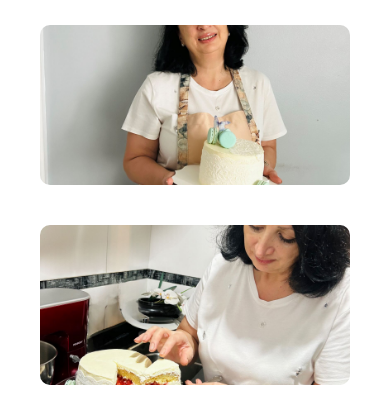
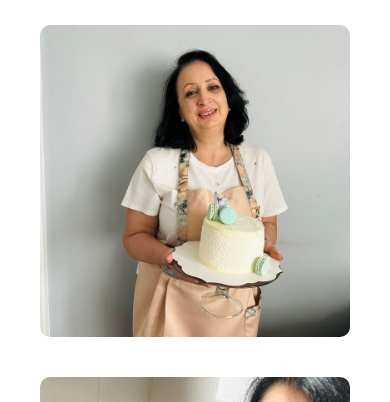
Before and after one commit to Marg94/entrega, a website: page pages/sobremi.html in a window 390 px wide. Shown: the part 397-799 px from the top of the page. Drawn offline with nearby package versions, Linux system fonts and the light colour scheme.

Commit message:
img-changes

```diff
--- a/scss/base/_mediaqueries.scss
+++ b/scss/base/_mediaqueries.scss
@@ -63,8 +63,6 @@
 @media (max-width: 768px) {
     .box-eventos .link{
         font-size: 16px !important;
-
-
     }
 
     .img-eventos {
@@ -77,6 +75,6 @@
 
     .about img {
         width: 100% !important;
-        height: 200px !important;
+        height: 352px !important;
     }
 }
```
Also changed, not shown: css/style.css, 1 other file.
